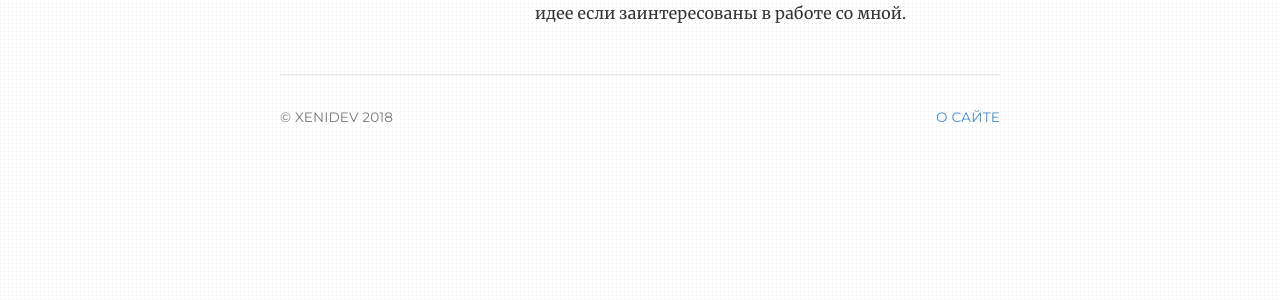
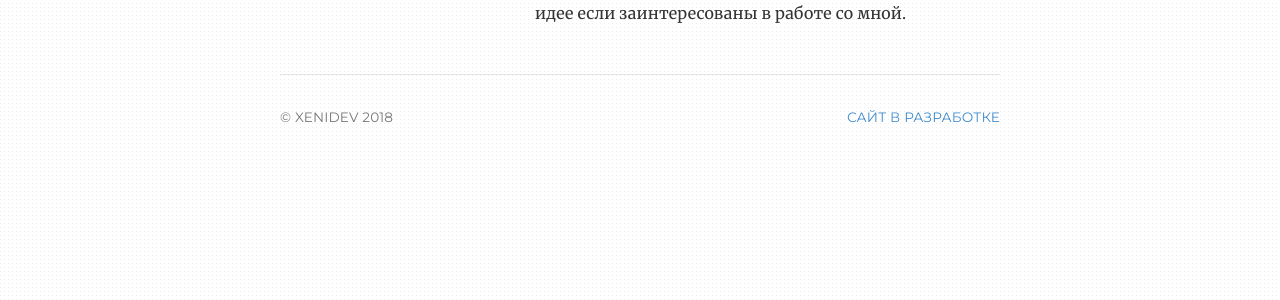
Before and after one commit to ValeraS/xenidev.github.io, a Jekyll site: the page built from index.html, in a window 1280 px wide. Shown: the part 305-605 px from the top of the page. Built offline with Jekyll 4.4.1, drawn with Linux system fonts in a browser that asks for light colours.

Commit message:
Update footer.html

```diff
--- a/_includes/footer.html
+++ b/_includes/footer.html
@@ -1,10 +1,10 @@
 <div class="footer">
 	<div class="row">
-	<div class="col-sm-8">
+	<div class="col-sm-8 footer_bar">
 	<p><small>&copy; xenidev 2018</small></p>
 	</div>
 	<div class="col-sm-4">
-	<p class="pull-right"><small><a href="/about" title="About this site">О сайте</a></small></p>
+	<p class="pull-right"><small><a href="about" title="About this site">Сайт в разработке</a></small></p>
 	</div>
 	</div>
 </div> <!-- /footer -->
```
